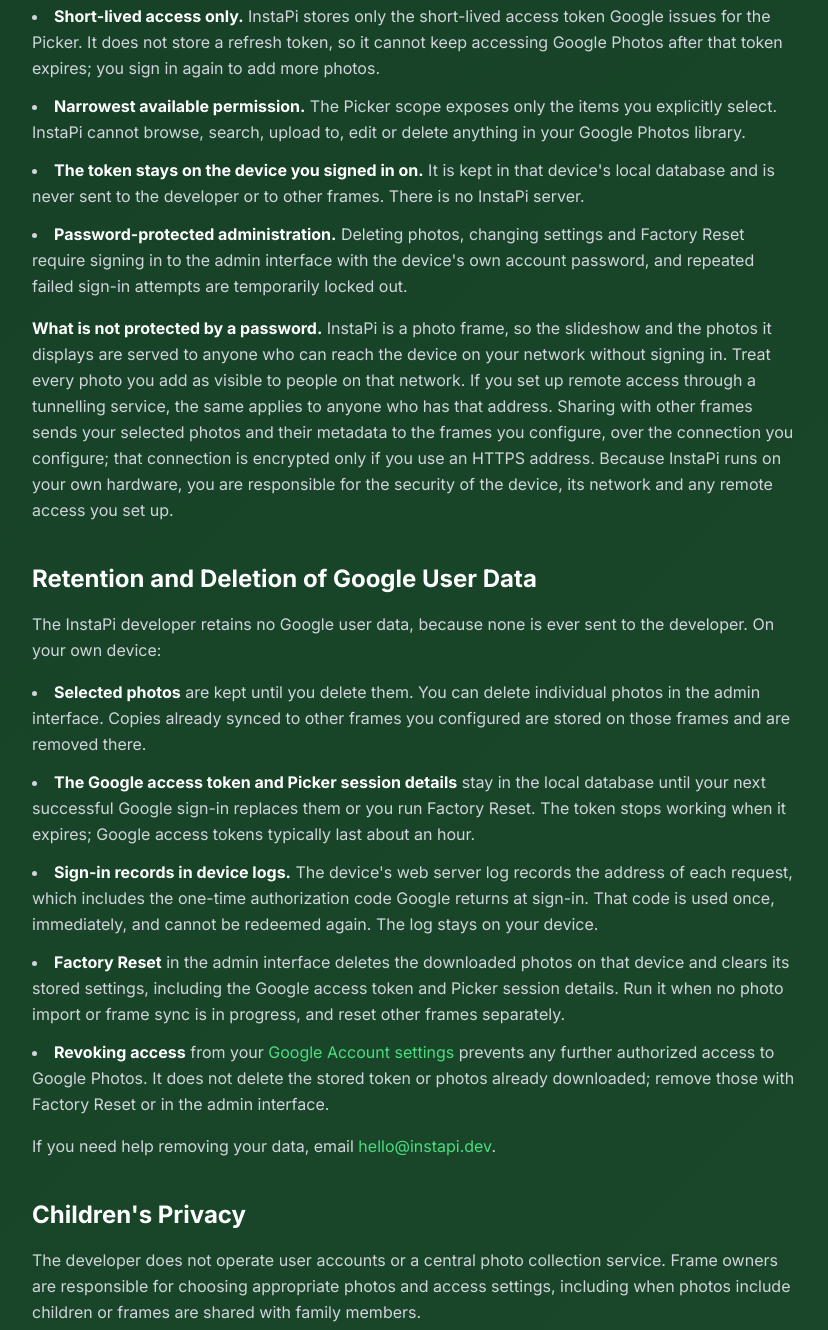
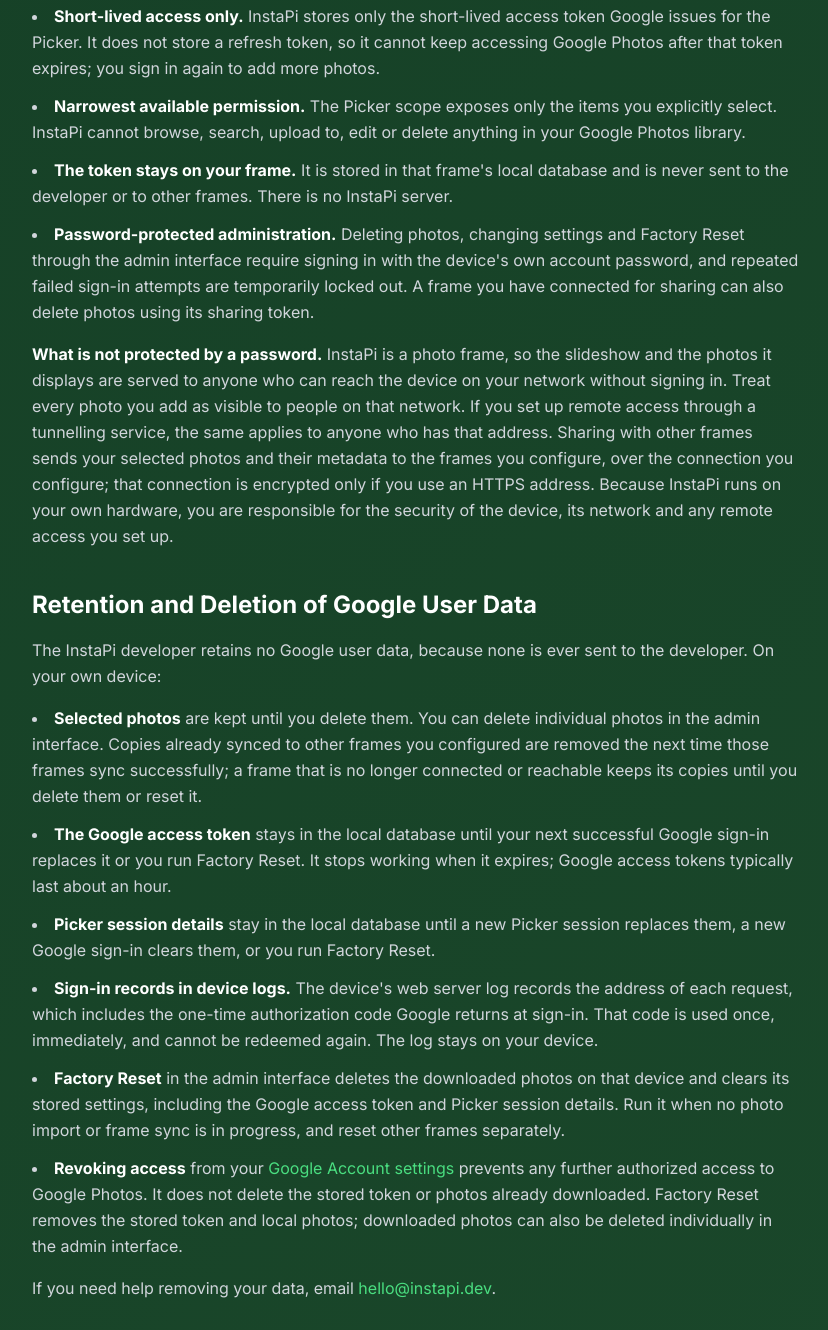
Before and after one commit to kellygold/instapi, a plain HTML site: page docs/privacy.html in a window 1280 px wide. Shown: the part 3070-4400 px from the top of the page, without its empty margins (224-1052 px from the left). Drawn offline with nearby package versions, Linux system fonts and the light colour scheme.

Commit message:
docs: tighten token, deletion and sync wording after delta review
Co-Authored-By: Claude Fable 5.2 <noreply@anthropic.com>

```diff
--- a/docs/privacy.html
+++ b/docs/privacy.html
@@ -128,8 +128,8 @@
                         <li><strong class="text-white">Google handles sign-in.</strong> You sign in on Google's own pages. InstaPi never sees or stores your Google password. The sign-in exchange uses PKCE and a one-time state value, so an authorization code cannot be redeemed without the secret held on your device.</li>
                         <li><strong class="text-white">Short-lived access only.</strong> InstaPi stores only the short-lived access token Google issues for the Picker. It does not store a refresh token, so it cannot keep accessing Google Photos after that token expires; you sign in again to add more photos.</li>
                         <li><strong class="text-white">Narrowest available permission.</strong> The Picker scope exposes only the items you explicitly select. InstaPi cannot browse, search, upload to, edit or delete anything in your Google Photos library.</li>
-                        <li><strong class="text-white">The token stays on the device you signed in on.</strong> It is kept in that device's local database and is never sent to the developer or to other frames. There is no InstaPi server.</li>
-                        <li><strong class="text-white">Password-protected administration.</strong> Deleting photos, changing settings and Factory Reset require signing in to the admin interface with the device's own account password, and repeated failed sign-in attempts are temporarily locked out.</li>
+                        <li><strong class="text-white">The token stays on your frame.</strong> It is stored in that frame's local database and is never sent to the developer or to other frames. There is no InstaPi server.</li>
+                        <li><strong class="text-white">Password-protected administration.</strong> Deleting photos, changing settings and Factory Reset through the admin interface require signing in with the device's own account password, and repeated failed sign-in attempts are temporarily locked out. A frame you have connected for sharing can also delete photos using its sharing token.</li>
                     </ul>
                     <p class="mt-4"><strong class="text-white">What is not protected by a password.</strong> InstaPi is a photo frame, so the slideshow and the photos it displays are served to anyone who can reach the device on your network without signing in. Treat every photo you add as visible to people on that network. If you set up remote access through a tunnelling service, the same applies to anyone who has that address. Sharing with other frames sends your selected photos and their metadata to the frames you configure, over the connection you configure; that connection is encrypted only if you use an HTTPS address. Because InstaPi runs on your own hardware, you are responsible for the security of the device, its network and any remote access you set up.</p>
                 </section>
@@ -138,11 +138,12 @@
                     <h2 class="text-2xl font-bold text-white mb-4">Retention and Deletion of Google User Data</h2>
                     <p>The InstaPi developer retains no Google user data, because none is ever sent to the developer. On your own device:</p>
                     <ul class="mt-4 space-y-3 list-disc list-inside">
-                        <li><strong class="text-white">Selected photos</strong> are kept until you delete them. You can delete individual photos in the admin interface. Copies already synced to other frames you configured are stored on those frames and are removed there.</li>
-                        <li><strong class="text-white">The Google access token and Picker session details</strong> stay in the local database until your next successful Google sign-in replaces them or you run Factory Reset. The token stops working when it expires; Google access tokens typically last about an hour.</li>
+                        <li><strong class="text-white">Selected photos</strong> are kept until you delete them. You can delete individual photos in the admin interface. Copies already synced to other frames you configured are removed the next time those frames sync successfully; a frame that is no longer connected or reachable keeps its copies until you delete them or reset it.</li>
+                        <li><strong class="text-white">The Google access token</strong> stays in the local database until your next successful Google sign-in replaces it or you run Factory Reset. It stops working when it expires; Google access tokens typically last about an hour.</li>
+                        <li><strong class="text-white">Picker session details</strong> stay in the local database until a new Picker session replaces them, a new Google sign-in clears them, or you run Factory Reset.</li>
                         <li><strong class="text-white">Sign-in records in device logs.</strong> The device's web server log records the address of each request, which includes the one-time authorization code Google returns at sign-in. That code is used once, immediately, and cannot be redeemed again. The log stays on your device.</li>
                         <li><strong class="text-white">Factory Reset</strong> in the admin interface deletes the downloaded photos on that device and clears its stored settings, including the Google access token and Picker session details. Run it when no photo import or frame sync is in progress, and reset other frames separately.</li>
-                        <li><strong class="text-white">Revoking access</strong> from your <a href="https://myaccount.google.com/connections" class="text-green-400 hover:underline">Google Account settings</a> prevents any further authorized access to Google Photos. It does not delete the stored token or photos already downloaded; remove those with Factory Reset or in the admin interface.</li>
+                        <li><strong class="text-white">Revoking access</strong> from your <a href="https://myaccount.google.com/connections" class="text-green-400 hover:underline">Google Account settings</a> prevents any further authorized access to Google Photos. It does not delete the stored token or photos already downloaded. Factory Reset removes the stored token and local photos; downloaded photos can also be deleted individually in the admin interface.</li>
                     </ul>
                     <p class="mt-4">If you need help removing your data, email <a href="mailto:hello@instapi.dev" class="text-green-400 hover:underline">hello@instapi.dev</a>.</p>
                 </section>
```
